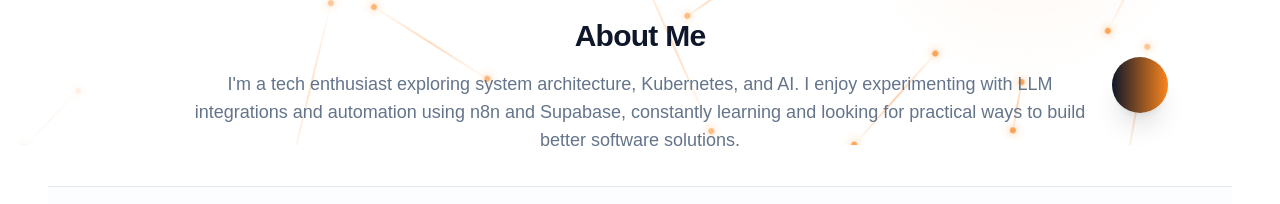
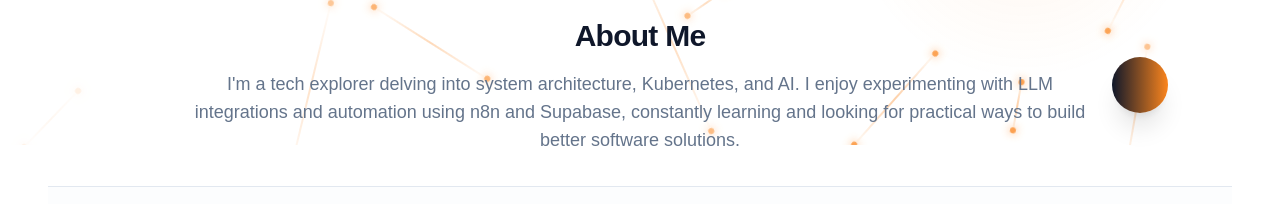
Before and after one commit to MS0C54073/muzoprof, a Next.js app: page / in a window 1280 px wide. Shown: the part 655-859 px from the top of the page. Built offline with nearby package versions, Linux system fonts and the light colour scheme.

Commit message:
not the word enthusiast, use another, unique

```diff
--- a/src/app/cover-letter-generator/page.tsx
+++ b/src/app/cover-letter-generator/page.tsx
@@ -21,7 +21,7 @@ import { Badge } from '@/components/ui/badge';
 const MY_PROFILE = {
     name: "Musonda Salimu",
     title: "IT Professional | Software Developer | AI Specialist",
-    summary: "I'm a tech enthusiast exploring system architecture, Kubernetes, and AI. I enjoy experimenting with LLM integrations and automation using n8n and Supabase, constantly learning and looking for practical ways to build better software solutions.",
+    summary: "I'm a tech explorer delving into system architecture, Kubernetes, and AI. I enjoy experimenting with LLM integrations and automation using n8n and Supabase, constantly learning and looking for practical ways to build better software solutions.",
     skills: ["Laravel", ".NET", "Javascript", "TypeScript", "React", "Next.js", "AI & Automation", "Kubernetes", "CI/CD", "PostgreSQL", "Supabase", "Python", "N8N", "System Admin"],
     experience: [
         {
--- a/src/app/page.tsx
+++ b/src/app/page.tsx
@@ -401,7 +401,7 @@ export default function Home() {
         linkedin: "linkedin.com/in/musonda-salimu",
         github: "github.com/MS0C54073",
         portfolio: "tinyurl.com/muzoslim",
-        summary: "I'm a tech enthusiast exploring system architecture, Kubernetes, and AI. I enjoy experimenting with LLM integrations and automation using n8n and Supabase, constantly learning and looking for practical ways to build better software solutions.",
+        summary: "I'm a tech explorer delving into system architecture, Kubernetes, and AI. I enjoy experimenting with LLM integrations and automation using n8n and Supabase, constantly learning and looking for practical ways to build better software solutions.",
         skillCategories: [
             { label: "Languages", value: "Python, JavaScript, TypeScript, C++, C#, SQL" },
             { label: "Frameworks", value: "React, Next.js, Node.js/Express, Django, .NET" },
@@ -476,6 +476,7 @@ export default function Home() {
                 attachmentName,
                 attachmentUrl,
                 timestamp: serverTimestamp(),
+                userId: null,
             };
             await addDoc(collection(db, 'orders'), orderPayload);
 
@@ -802,7 +803,7 @@ export default function Home() {
             <h2 className="text-xl md:text-3xl font-bold text-center mb-4 text-primary tracking-tight"><TranslatedText text="About Me"/></h2>
             <div className="max-w-4xl mx-auto">
                 <p className="text-base md:text-lg text-muted-foreground leading-relaxed text-center">
-                    <TranslatedText text="I'm a tech enthusiast exploring system architecture, Kubernetes, and AI. I enjoy experimenting with LLM integrations and automation using n8n and Supabase, constantly learning and looking for practical ways to build better software solutions."/>
+                    <TranslatedText text="I'm a tech explorer delving into system architecture, Kubernetes, and AI. I enjoy experimenting with LLM integrations and automation using n8n and Supabase, constantly learning and looking for practical ways to build better software solutions."/>
                 </p>
             </div>
         </section>
--- a/src/i18n/locales/en.json
+++ b/src/i18n/locales/en.json
@@ -35,7 +35,7 @@
   "Back to Blog": "Back to Blog",
   "Calculate My Project Cost": "Calculate My Project Cost",
   "Enroll for Lessons": "Enroll for Lessons",
-  "I'm a tech enthusiast exploring system architecture, Kubernetes, and AI. I enjoy experimenting with LLM integrations and automation using n8n and Supabase, constantly learning and looking for practical ways to build better software solutions.": "I'm a tech enthusiast exploring system architecture, Kubernetes, and AI. I enjoy experimenting with LLM integrations and automation using n8n and Supabase, constantly learning and looking for practical ways to build better software solutions.",
+  "I'm a tech explorer delving into system architecture, Kubernetes, and AI. I enjoy experimenting with LLM integrations and automation using n8n and Supabase, constantly learning and looking for practical ways to build better software solutions.": "I'm a tech explorer delving into system architecture, Kubernetes, and AI. I enjoy experimenting with LLM integrations and automation using n8n and Supabase, constantly learning and looking for practical ways to build better software solutions.",
   "Hobbies & Interests": "Hobbies & Interests",
   "Gaming": "Gaming",
   "I enjoy immersive single-player adventures and competitive multiplayer games.": "I enjoy immersive single-player adventures and competitive multiplayer games.",
--- a/src/i18n/locales/ru.json
+++ b/src/i18n/locales/ru.json
@@ -35,7 +35,7 @@
   "Back to Blog": "Назад в блог",
   "Calculate My Project Cost": "Рассчитать стоимость проекта",
   "Enroll for Lessons": "Записаться на занятия",
-  "I'm a tech enthusiast exploring system architecture, Kubernetes, and AI. I enjoy experimenting with LLM integrations and automation using n8n and Supabase, constantly learning and looking for practical ways to build better software solutions.": "Я тех-энтузиаст, изучающий системную архитектуру, Kubernetes и ИИ. Мне нравится экспериментировать с интеграцией LLM и автоматизацией в n8n и Supabase, я постоянно учусь и ищу практичные способы создания более качественного программного обеспечения.",
+  "I'm a tech explorer delving into system architecture, Kubernetes, and AI. I enjoy experimenting with LLM integrations and automation using n8n and Supabase, constantly learning and looking for practical ways to build better software solutions.": "Я тех-исследователь, изучающий системную архитектуру, Kubernetes и ИИ. Мне нравится экспериментировать с интеграцией LLM и автоматизацией в n8n и Supabase, я постоянно учусь и ищу практичные способы создания более качественного программного обеспечения.",
   "Hobbies & Interests": "Хобби и интересы",
   "Gaming": "Игры",
   "I enjoy immersive single-player adventures and competitive multiplayer games.": "Мне нравятся захватывающие одиночные приключения и соревновательные многопользовательские игры.",
```
